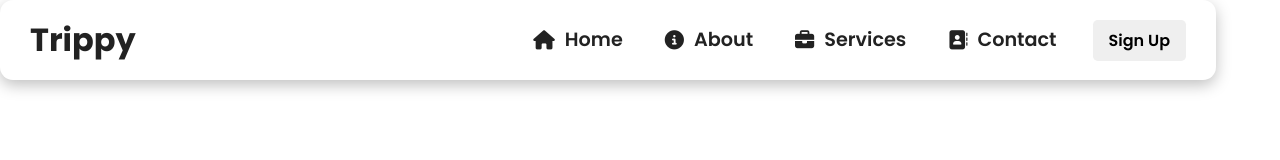
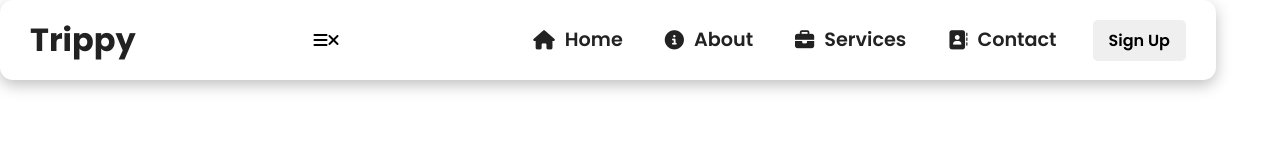
Before and after one commit to fmfahath/tourism-website, a React (Create React App) app: page / in a window 1280 px wide. Shown: the top 160 px of the page. Built offline with nearby package versions, Linux system fonts and the light colour scheme.

Commit message:
navbar menu icon & close icon added

```diff
--- a/src/components/navbar.js
+++ b/src/components/navbar.js
@@ -12,6 +12,10 @@
         return (
             <nav className="navbar-items">
                 <h1 className="navbar-logo">Trippy</h1>
+                <div className="menu-icon">
+                    <i className="fas fa-bars"></i>
+                    <i className="fas fa-times"></i>
+                </div>
                 <ul className="nav-menu">
                     {menuItems.map((item, index) => {
                         return (
```
